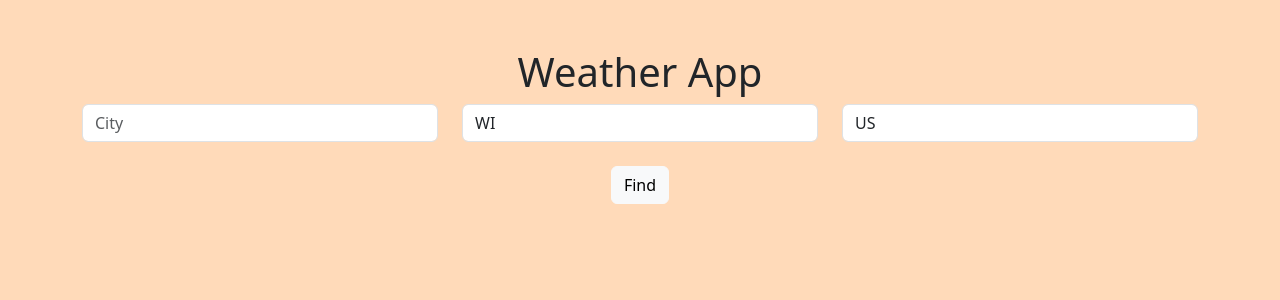
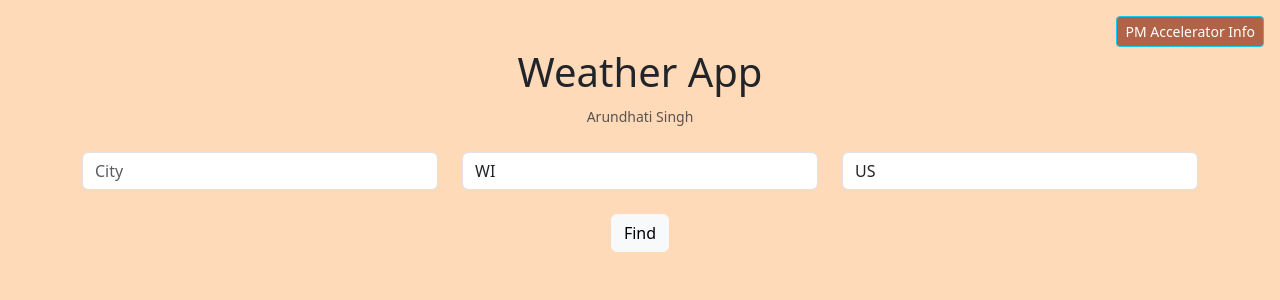
Before and after one commit to arundhatisingh17/WeatherApp, a Flask app: page / in a window 1280 px wide. Shown: the top 300 px of the page. Run offline with Flask 3, Linux system fonts and the light colour scheme.

Commit message:
complete implementation of weather app

```diff
--- a/templates/index.html
+++ b/templates/index.html
@@ -14,6 +14,9 @@
 <body class = "bg-peach text-dark">
     <div class = "text-center">
         <h1 class = "mt-5">Weather App</h1>
+        <small class="text-muted">Arundhati Singh</small>
+        <br>
+        <br>
         <form action = "/" method = "post">
             <div class = "container">
                 <div class = "row">
@@ -33,13 +36,40 @@
             </div>
             <br>
             <button class="submit btn btn-light">Find</button>
+
         </form>
         {% if weather %}
+        <br>
+        <br>
+        <br>
         {{ weather.main }} : {{weather.description}} <br>
         <img src = " https://openweathermap.org/img/wn/{{weather.icon}}@2x.png" alt = "weather icon"/>
         {{weather.temperature}} C
         {% endif %}
-    </div>
+        <br>
+        <style>
+            .btn-dark-peach{
+                background-color: #b06346;
+                color: white;
+            }
+            .btn-dark-peach:hover{
+                background-color: #ff6347;
+                color: white;
+            }
+        </style>
+        <div class="d-flex flex-column align-items-end position-absolute top-0 end-0 mt-3 me-3">
+            <button class="btn btn-info btn-dark-peach btn-sm" data-bs-toggle="collapse" data-bs-target="#companyInfo" aria-expanded="false" aria-controls="companyInfo">
+                PM Accelerator Info
+            </button>
+            <div class="collapse mt-3 ms-5" id="companyInfo" style="width:auto; max-width: 250px;">
+                <div class="card card-body">
+                    <h5>About the Company</h5>
+                    <p>PM Accelerator is the premier AI learning and development hub, featuring award-winning AI products and mentors from top-tier companies such as Google, Meta, and Apple. We offer a dynamic AI PM Bootcamp, designed to empower the next generation of AI professionals through hands-on experience, mentorship, and real-world projects.
+                    </p>
+                </div>
+            </div>
+        </div>
+
     <script src="https://cdn.jsdelivr.net/npm/bootstrap@5.3.3/dist/js/bootstrap.bundle.min.js" integrity="sha384-YvpcrYf0tY3lHB60NNkmXc5s9fDVZLESaAA55NDzOxhy9GkcIdslK1eN7N6jIeHz" crossorigin="anonymous"></script>
 </body>
 </html>
```
